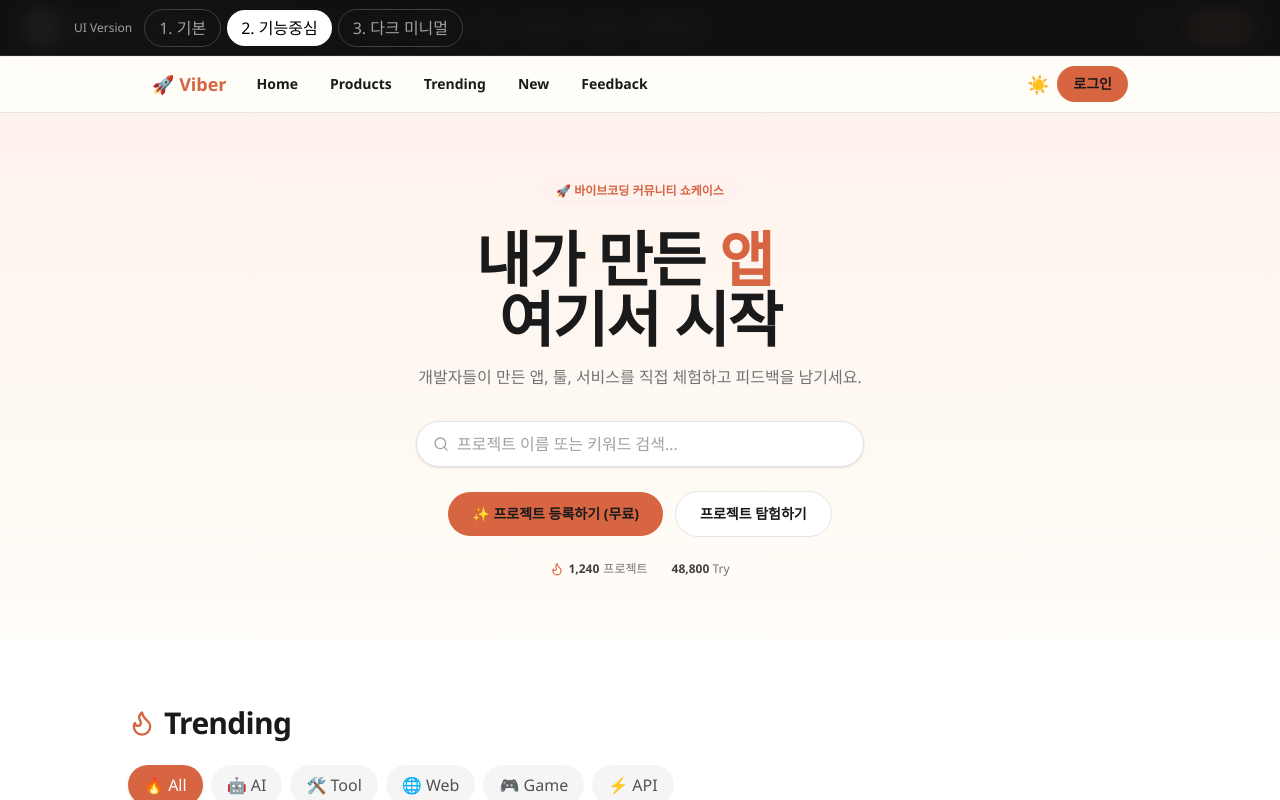
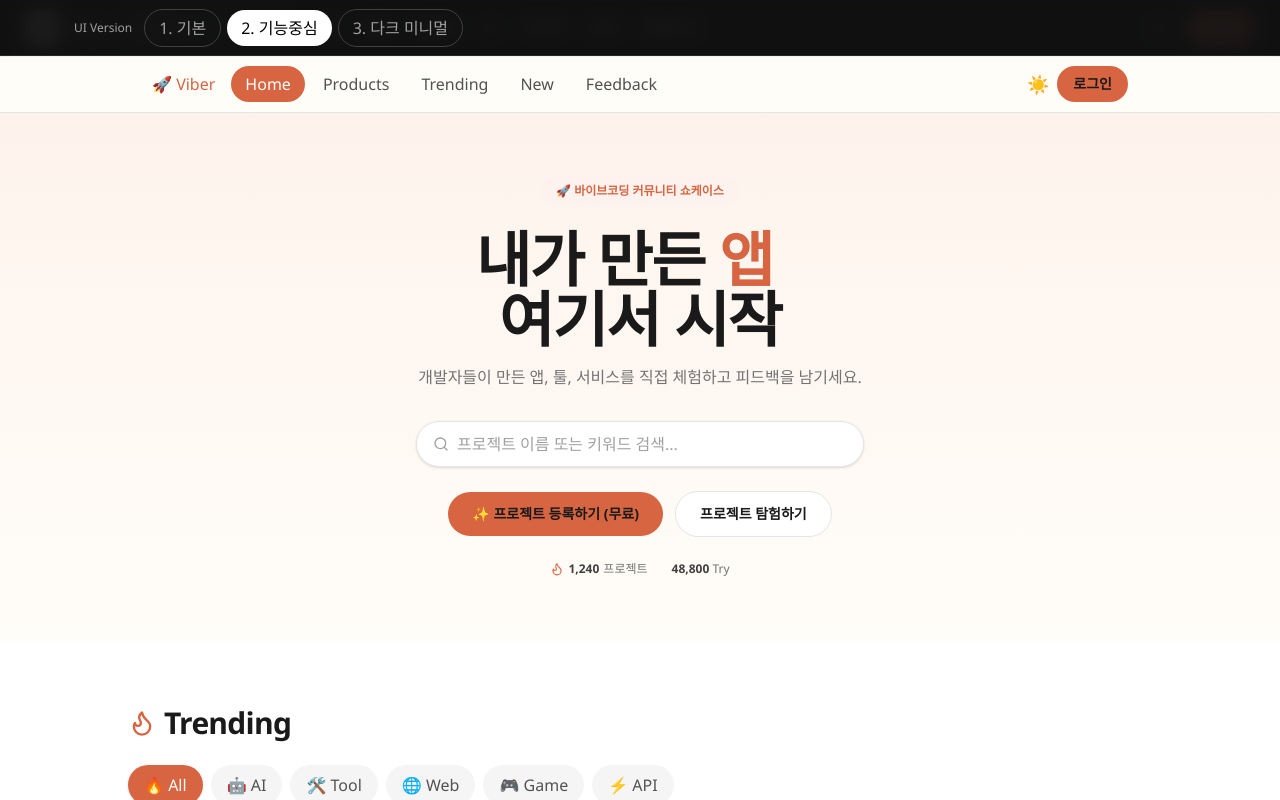
Before and after one commit to Changhyun119/Viber, a Next.js app: page / in a window 1280 px wide. Both pictures are taken after a click on the button "2. 기능중심". Shown: the top 800 px of the page. Built offline with nearby package versions, Linux system fonts and the light colour scheme; no server answers; the database is empty.

Commit message:
[auto-save] 파일 변경 감지 (2026-03-29 12:33:54)

```diff
--- a/src/components/landing/variant-feature/index.tsx
+++ b/src/components/landing/variant-feature/index.tsx
@@ -200,23 +200,23 @@ export function VariantFeature({ data, viewer }: LandingVariantProps) {
       {/* V2 header */}
       <header className="sticky top-[38px] z-50 border-b border-neutral-200 bg-[#FFFDF8]/90 backdrop-blur">
         <div className="mx-auto flex h-14 max-w-5xl items-center gap-4 px-4 sm:px-6">
-          <Link href="/" className="flex items-center gap-1.5 text-lg font-bold" style={{ color: ACCENT }}>
+          <button onClick={() => navigate("home")} className="flex items-center gap-1.5 text-lg font-bold" style={{ color: ACCENT }}>
             🚀 Viber
-          </Link>
+          </button>
           <nav className="flex items-center gap-1">
             {V2_NAV.map((item) => (
-              <Link
-                key={item.href}
-                href={item.href}
+              <button
+                key={item.page}
+                onClick={() => navigate(item.page)}
                 className={`rounded-full px-3.5 py-1.5 text-sm font-semibold transition ${
-                  item.active
+                  subPage === item.page
                     ? "text-white"
                     : "text-neutral-600 hover:bg-neutral-100"
                 }`}
-                style={item.active ? { backgroundColor: ACCENT } : undefined}
+                style={subPage === item.page ? { backgroundColor: ACCENT } : undefined}
               >
                 {item.label}
-              </Link>
+              </button>
             ))}
           </nav>
           <div className="flex-1" />
--- a/src/components/landing/variant-feature/products.tsx
+++ b/src/components/landing/variant-feature/products.tsx
@@ -2,6 +2,7 @@
 
 import { useState, useEffect, useRef } from "react";
 import Link from "next/link";
+import { useVariantNav } from "../landing-variant-switcher";
 import {
   Search,
   Flame,
--- a/src/components/landing/variant-minimal/index.tsx
+++ b/src/components/landing/variant-minimal/index.tsx
@@ -71,11 +71,13 @@ function AnimateIn({
   );
 }
 
+import { useVariantNav } from "../landing-variant-switcher";
+
 /* ── nav ── */
 const V3_NAV = [
-  { href: "/projects", label: "프로젝트" },
-  { href: "/trending", label: "트렌딩" },
-  { href: "/feedback", label: "피드백" },
+  { page: "products" as const, label: "프로젝트" },
+  { page: "trending" as const, label: "트렌딩" },
+  { page: "feedback" as const, label: "피드백" },
 ];
 
 /* ── dummy data (DB가 비어 있을 때 사용) ── */
@@ -137,6 +139,7 @@ const PROBLEMS = [
 ];
 
 export function VariantMinimal({ data, viewer }: LandingVariantProps) {
+  const { subPage, navigate } = useVariantNav();
   const hasProjects = data.featured.length > 0;
 
   return (
@@ -144,18 +147,20 @@ export function VariantMinimal({ data, viewer }: LandingVariantProps) {
       {/* V3 헤더 — 미니멀 */}
       <header className="sticky top-[38px] z-50 border-b border-neutral-800 bg-[#0A0A0A]/90 backdrop-blur">
         <div className="mx-auto flex h-12 max-w-3xl items-center justify-between px-6">
-          <Link href="/" className="text-base font-bold text-white">
+          <button onClick={() => navigate("home")} className="text-base font-bold text-white">
             Viber
-          </Link>
+          </button>
           <nav className="flex items-center gap-6">
             {V3_NAV.map((item) => (
-              <Link
-                key={item.href}
-                href={item.href}
-                className="text-sm text-neutral-400 transition hover:text-white"
+              <button
+                key={item.page}
+                onClick={() => navigate(item.page)}
+                className={`text-sm transition hover:text-white ${
+                  subPage === item.page ? "text-white font-medium" : "text-neutral-400"
+                }`}
               >
                 {item.label}
-              </Link>
+              </button>
             ))}
           </nav>
           <Moon className="h-4 w-4 cursor-pointer text-neutral-500 hover:text-white" />
```
